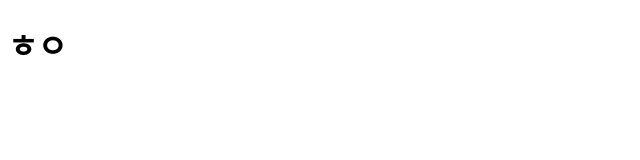
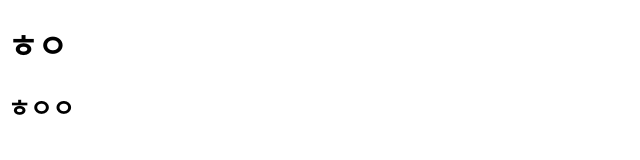
Before and after one commit to rlaxotjs123456/rlaxotjs123456, a plain HTML site: page index.html in a window 1280 px wide. Shown: the full height of the page, 0-640 px from the left. Drawn offline with Linux system fonts and the light colour scheme.

Commit message:
second commit

```diff
--- a/index.html
+++ b/index.html
@@ -7,5 +7,6 @@
 </head>
 <body>
     <h1>ㅎㅇ</h1>
+    <h2>ㅎㅇㅇ</h2>
 </body>
 </html>
```
